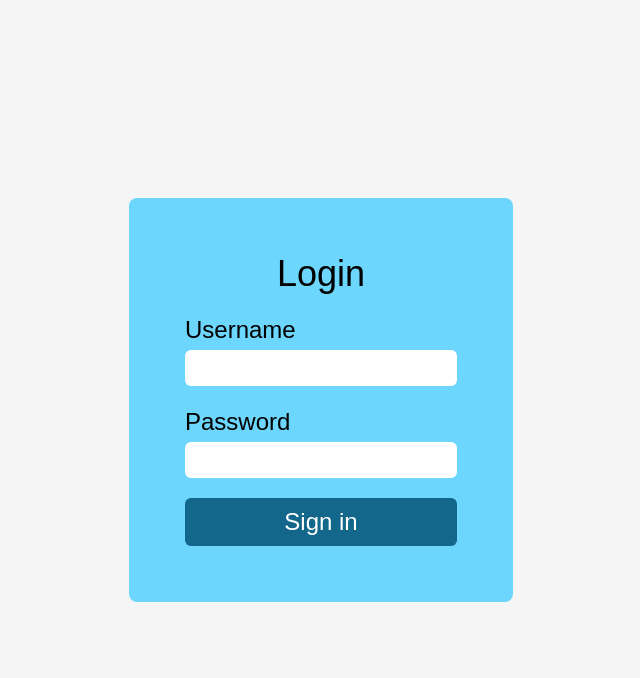
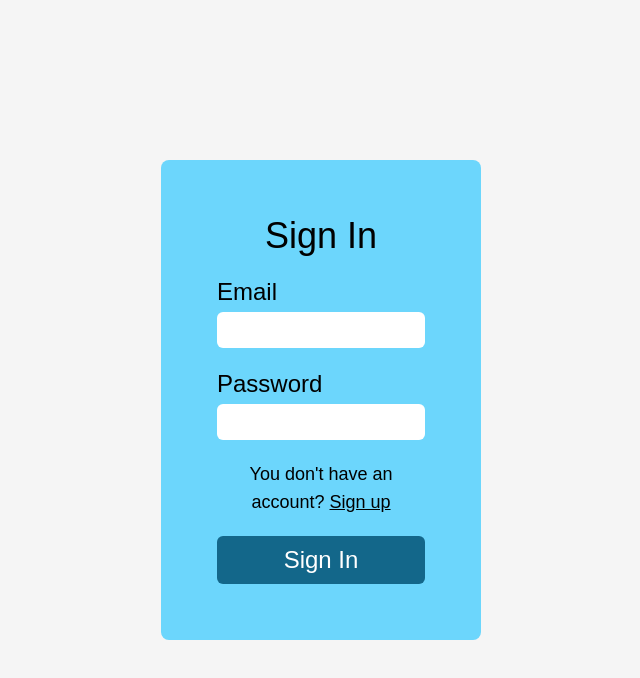
Before and after one commit to ARQUI-SOFTWARE-EMERGENTES/papervault-app, an Angular app: page /login in a window 1280 px wide. Shown: the top 678 px of the page, without its empty margins (319-959 px from the left). Built offline with nearby package versions, Linux system fonts and the light colour scheme; a web font is replaced by a local one.

Commit message:
feat: add register link in login

```diff
--- a/src/app/login/login.component.html
+++ b/src/app/login/login.component.html
@@ -1,14 +1,15 @@
-<div class="bg-primary absolute top-1/2 left-1/2 transform -translate-x-1/2 -translate-y-1/2 p-14 w-96 rounded-lg" >
-    <h1 class="text-center text-4xl">Login</h1>
+<div class="bg-primary absolute top-1/2 left-1/2 transform -translate-x-1/2 -translate-y-1/2 p-14 w-1/4 rounded-lg" >
+    <h1 class="text-center text-4xl">Sign In</h1>
     <form class="mt-5 flex flex-col gap-5">
         <div class="flex flex-col gap-1">
-            <label for="username" class="text-2xl">Username</label>
-            <input type="text" id="username" formControlName="username" class="rounded-md h-9 w-full">
+            <label for="email" class="text-2xl">Email</label>
+            <input type="email" id="email" formControlName="email" class="rounded-md h-9 w-full">
         </div>
         <div class="flex flex-col gap-1">
             <label for="password" class="text-2xl">Password</label>
             <input type="password" id="password" formControlName="password" class="rounded-md h-9 w-full">
         </div>
-        <button type="submit" class="text-2xl bg-secondary rounded-md text-white p-2">Sign in</button>
+        <a href="/register" class="text-center text-lg cursor-pointer">You don't have an account? <span class="underline">Sign up</span></a>
+        <button type="submit" class="text-2xl bg-secondary rounded-md text-white p-2">Sign In</button>
     </form>
 </div>
```
